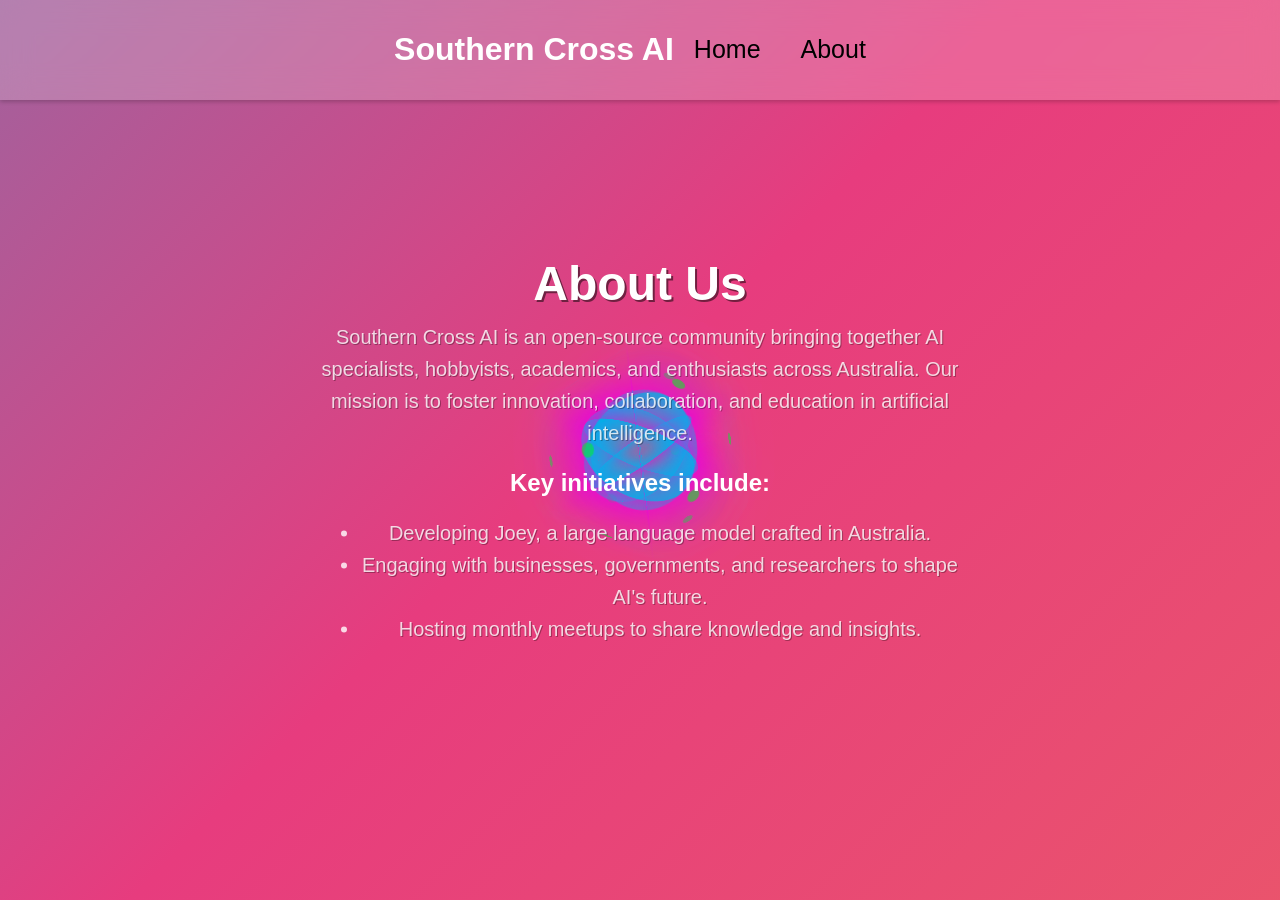
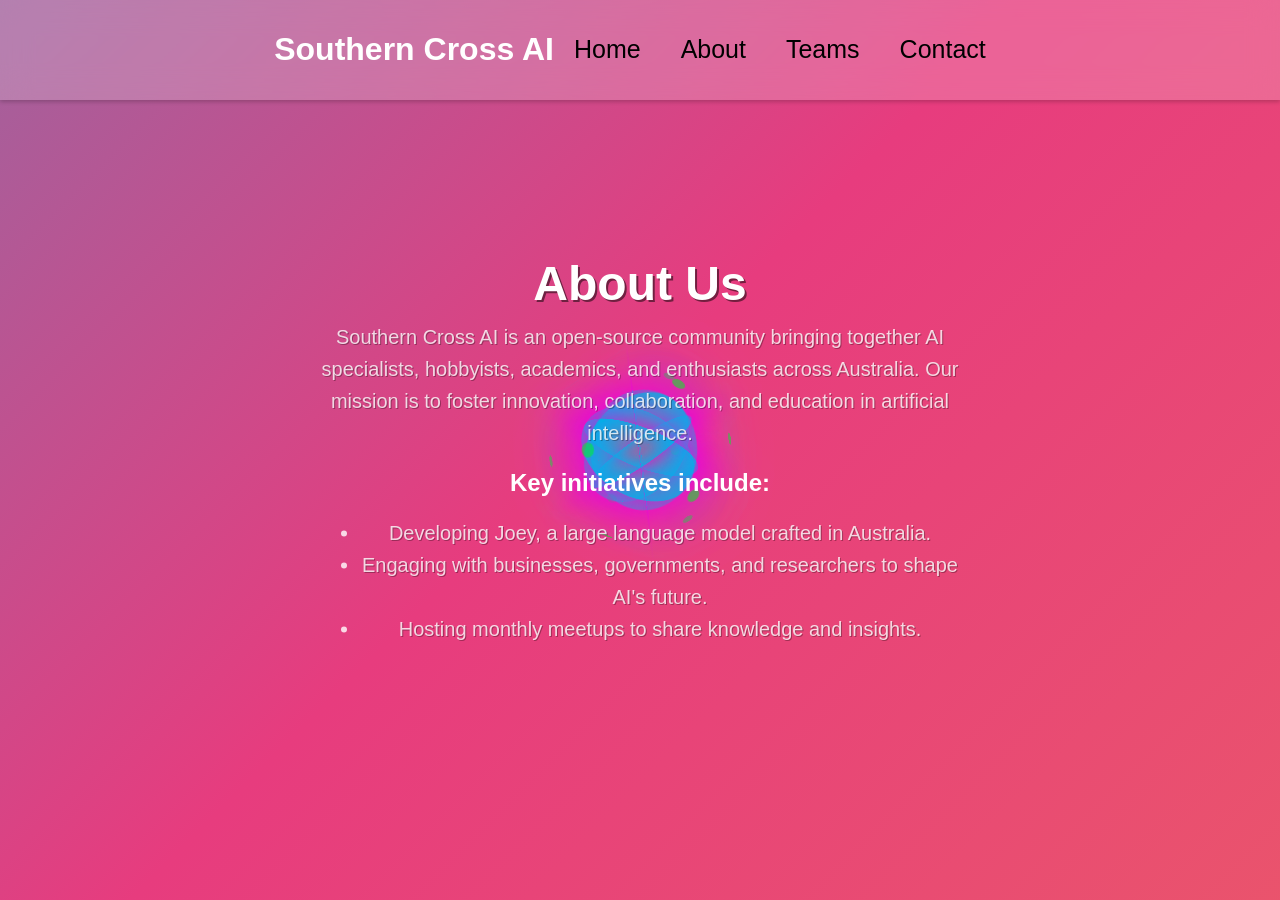
Before and after one commit to southern-cross-ai/southern-cross-ai.github.io, a Jekyll site: the page built from about/index.html, in a window 1280 px wide. Built offline with Jekyll 4.4.1, drawn with Linux system fonts in a browser that asks for light colours.

Commit message:
Update default.html

```diff
--- a/_layouts/default.html
+++ b/_layouts/default.html
@@ -14,8 +14,8 @@
                 <ul>
                     <li><a href="/">Home</a></li>
                     <li><a href="/about/">About</a></li>
-<!--                     <li><a href="/teams/">Teams</a></li> -->
-                    <!-- <li><a href="/contact.html">Contact</a></li> -->
+                     <li><a href="/teams/">Teams</a></li>
+                    <li><a href="/contact.html">Contact</a></li>
                 </ul>
             </nav>
         </div>
```
